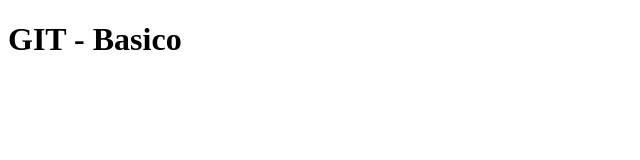
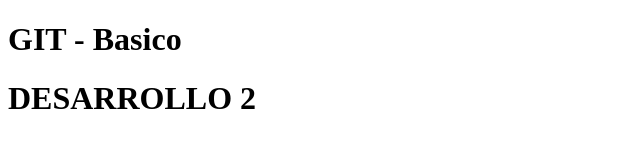
Before and after one commit to matixtli/GIT-NUCBA, a plain HTML site: page index.html in a window 1280 px wide. Shown: the whole page, without its empty margins (0-640 px from the left). Drawn offline with Linux system fonts and the light colour scheme.

Commit message:
cambios en desa2

```diff
--- a/index.html
+++ b/index.html
@@ -9,5 +9,6 @@
 </head>
 <body>
    <h1>GIT - Basico</h1>
+   <h1>DESARROLLO 2</h1>
 </body>
 </html>
```
